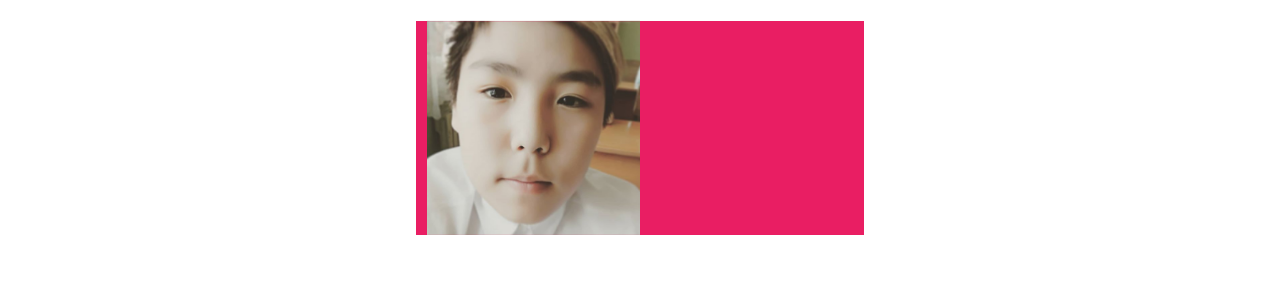
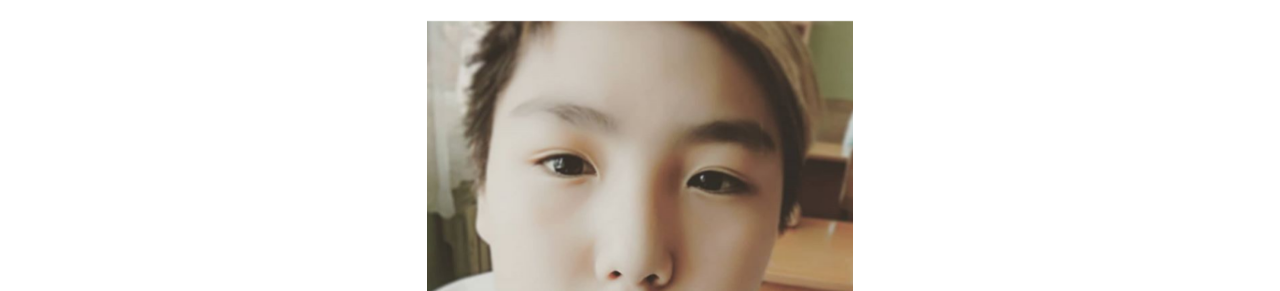
Before and after one commit to almasz243/myportfolio, a plain HTML site: page index.html in a window 1280 px wide. Shown: the part 509-800 px from the top of the page. Drawn offline with nearby package versions, Linux system fonts and the light colour scheme.

Commit message:
Update index.html

```diff
--- a/index.html
+++ b/index.html
@@ -30,8 +30,8 @@
       <br><br>
       <h1 class="header center black-text">Васильев Андрей Михайлович</h1>
       <div class="row center">
-        <div class="col s6 offset-s3 pink">
-          <img class="materialboxed" width="50%" src="images/mp.png">
+        <div class="col s6 offset-s3">
+          <img class="materialboxed" width="100%" src="images/mp.png">
         </div>
       </div>
       <br><br>
```
